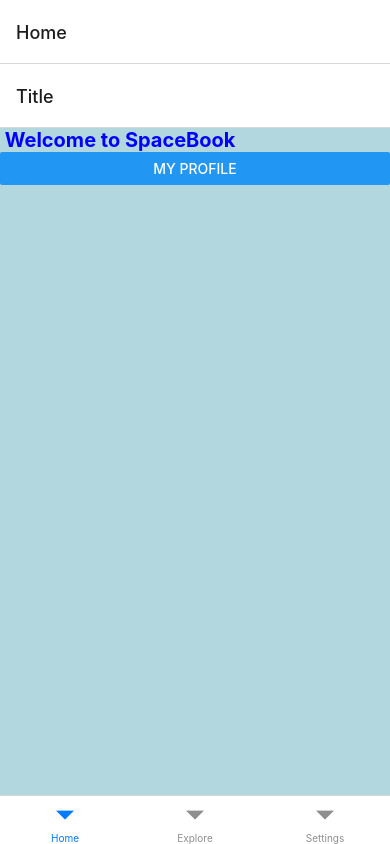
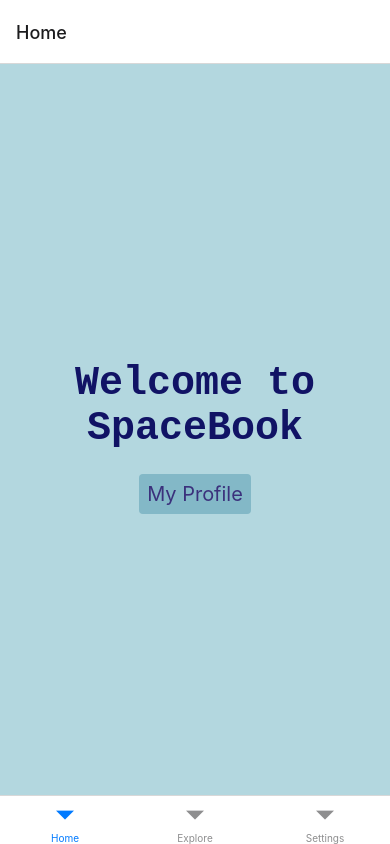
Before and after one commit to MMikey/MAD_assignment, a React Native app in the folder assignment/: screen /Login in a window 390 px wide. Built offline with nearby package versions, Linux system fonts and the light colour scheme.

Commit message:
changed styling, added common.js for colors and fonts

```diff
--- a/assignment/components/screens/profile.js
+++ b/assignment/components/screens/profile.js
@@ -3,6 +3,9 @@ import { Text, View, FlatList } from 'react-native'
 import AsyncStorage from '@react-native-async-storage/async-storage'
 
 import AddFriend from '../shared/addFriend'
+
+import { mainStyles } from '../../styles/mainStyles'
+import { profileStyles } from '../../styles/profileStyles'
 
 class ProfileScreen extends Component {
   constructor(props) {
@@ -113,8 +116,10 @@ class ProfileScreen extends Component {
       )
     } else {
       return (
-        <View>
-          <Text>{this.state.profileListData.first_name} {this.state.profileListData.last_name}</Text>
+        <View style={mainStyles.container}>
+          <View style={profileStyles.profileDetailsContainer}>
+            <Text style={profileStyles.profileName}>{this.state.profileListData.first_name} {this.state.profileListData.last_name}</Text>
+          </View>
           <AddFriend userID={this.state.userID} navigation={this.props.navigation} />
 
           {/* Friends list*/}
--- a/assignment/components/screens/title.js
+++ b/assignment/components/screens/title.js
@@ -1,5 +1,5 @@
 import React, { Component } from 'react'
-import { Text, View, Button } from 'react-native'
+import { Text, View, Button, TouchableOpacity } from 'react-native'
 
 import { mainStyles } from '../../styles/mainStyles'
 
@@ -8,11 +8,18 @@ class TitleScreen extends Component {
     header: null
   }
 
-    render () {
+  render() {
     return (
       <View style={mainStyles.container}>
-          <Text style={mainStyles.titleText}> Welcome to SpaceBook</Text>
-          <Button style={mainStyles.buttonLink} title='My Profile' onPress={() => this.props.navigation.navigate('Profile')} />
+        <View style={mainStyles.titleContainer}>
+          <Text style={mainStyles.titleText}>Welcome to SpaceBook</Text>
+        </View>
+        <TouchableOpacity style={mainStyles.buttonContainer}>
+          <Text
+            style={mainStyles.button}
+            onPress={() => this.props.navigation.navigate('Profile')} >
+            My Profile</Text>
+        </TouchableOpacity>
       </View>
     )
   }
--- a/assignment/components/shared/addFriend.js
+++ b/assignment/components/shared/addFriend.js
@@ -1,6 +1,8 @@
 import React, { Component } from 'react'
-import { View, Button, Text } from 'react-native'
+import { View, Button, Text, TouchableOpacity } from 'react-native'
 import AsyncStorage from '@react-native-async-storage/async-storage'
+
+import { mainStyles } from '../../styles/mainStyles'
 
 class AddFriend extends Component {
   constructor (props) {
@@ -41,12 +43,14 @@ class AddFriend extends Component {
 
     render () {
       return (
-        <View>
-          <Button
-            title='Add as Friend!'
-            onPress={() => this.addUser()}
-          />
-          <Text>{this.state.responseMessage}</Text>
+        <View style={mainStyles.container}>
+          <TouchableOpacity style={mainStyles.buttonContainer}>
+            <Text
+              style={mainStyles.button}
+              onPress={() => this.addUser()}
+            >Add as friend!</Text>
+          </TouchableOpacity>
+            <Text style={mainStyles.button}>{this.state.responseMessage}</Text>
         </View>
       )
     }
--- a/assignment/navigation/ExploreStackScreen.js
+++ b/assignment/navigation/ExploreStackScreen.js
@@ -9,7 +9,10 @@ const ExploreStack = createNativeStackNavigator()
 class ExploreStackScreen extends Component {
   render () {
     return (
-      <ExploreStack.Navigator>
+      <ExploreStack.Navigator
+      screenOptions={{
+        headerShown: false
+      }}>
         <ExploreStack.Screen name='Search' component={SearchScreen} />
         <ExploreStack.Screen name='Profile' component={ProfileScreen} />
       </ExploreStack.Navigator>
--- a/assignment/navigation/HomeStackScreen.js
+++ b/assignment/navigation/HomeStackScreen.js
@@ -9,7 +9,10 @@ const HomeStack = createNativeStackNavigator()
 class HomeStackScreen extends Component {
   render () {
     return (
-      <HomeStack.Navigator>
+      <HomeStack.Navigator
+      screenOptions={{
+        headerShown: false
+      }}>
         <HomeStack.Screen name='Title' component={TitleScreen} />
         <HomeStack.Screen name='Profile' component={ProfileScreen} />
       </HomeStack.Navigator>
--- a/assignment/navigation/SettingsStackScreen.js
+++ b/assignment/navigation/SettingsStackScreen.js
@@ -9,7 +9,10 @@ const SettingsStack = createNativeStackNavigator()
 class SettingsStackScreen extends Component {
   render () {
     return (
-      <SettingsStack.Navigator>
+      <SettingsStack.Navigator
+      screenOptions={{
+        headerShown: false
+      }}>
         <SettingsStack.Screen name='Login' component={LoginScreen} />
         <SettingsStack.Screen name='Signup' component={SignupScreen} />
       </SettingsStack.Navigator>
--- /dev/null
+++ b/assignment/styles/common.js
@@ -0,0 +1,11 @@
+const COLORS ={
+    primaryText: '#111365',
+    secondaryText: '#3B317C',
+    background: '#B3D7DF',
+    button: '#83B8c7',
+    containerBackground: '#347690'
+}
+
+const FONTS = {}
+
+export {COLORS}
--- a/assignment/styles/mainStyles.js
+++ b/assignment/styles/mainStyles.js
@@ -1,20 +1,40 @@
 import { StyleSheet } from 'react-native'
+import {COLORS} from './common'
 
 const mainStyles = StyleSheet.create({
   container: {
-    flex: 1,
-    alignContent: 'center',
-    backgroundColor: '#B3D7DF'
+    backgroundColor: COLORS.background,
+    flex:1,
+    justifyContent:'center',
+    alignContent:'center'
+  },
+
+  titleContainer: {
+    alignSelf: 'center',
+    borderRadius:4,
+    padding:15
   },
 
   titleText: {
-    fontSize: 20,
+    fontSize: 40,
     fontWeight: 'bold',
-    color: 'blue'
+    color: COLORS.primaryText,
+    textAlign:'center',
+    fontFamily: 'Courier New'
   },
 
-  buttonLink: {
-    color: 'red'
+  buttonContainer: {
+    minWidth: 50,
+    alignSelf: 'center',
+    backgroundColor: COLORS.button,
+    borderRadius:4,
+    marginTop:8,
+    padding:8,
+  },
+
+  button: {
+    color: COLORS.secondaryText,
+    fontSize: 20
   }
 })
 
--- /dev/null
+++ b/assignment/styles/profileStyles.js
@@ -0,0 +1,19 @@
+import { StyleSheet } from 'react-native'
+import { COLORS } from './common'
+
+const profileStyles = StyleSheet.create({
+
+
+  profileDetailsContainer: {
+    textAlign: 'center',
+    padding:20,
+    backgroundColor:COLORS.containerBackground
+  },
+
+  profileName: {
+      color:COLORS.primaryText,
+      fontSize: 20
+  }
+})
+
+export { profileStyles }
```
Lines whose indentation alone changed are shown as unchanged.
